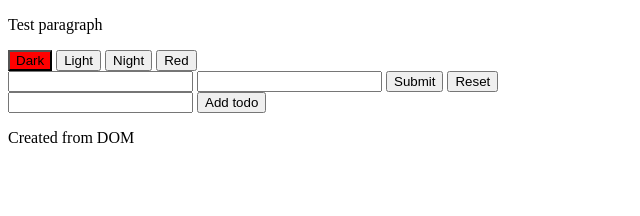
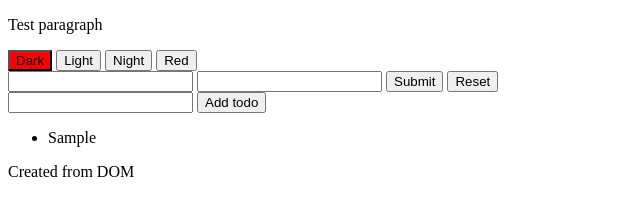
Before and after one commit to fc-fullstack-courses/fd-2023-1-js, a plain HTML site: page index.html in a window 1280 px wide. Both pictures are taken after typing "Sample" into the empty fields and a click on the button "Add todo". Shown: the whole page, without its empty margins (0-640 px from the left). Drawn offline with Linux system fonts and the light colour scheme.

Commit message:
Add task solution

```diff
--- a/assets/js/index.js
+++ b/assets/js/index.js
@@ -253,6 +253,7 @@ form.addEventListener('submit', (event) => {
 */
 
 const todoForm = document.querySelector('#todoForm');
+const root = document.querySelector('#root');
 const todoArray = [];
 
 todoForm.addEventListener('submit', (event) => {
@@ -272,6 +273,10 @@ todoForm.addEventListener('submit', (event) => {
 
   todoArray.push(event.target.elements.text.value);
 
+  const li = document.createElement('li');
+  li.textContent = value;
+  root.append(li);
+
   // event.target.elements.text.value = '';
   event.target.reset();
 });
```
Also changed, not shown: index.html (+2 -1 lines).
